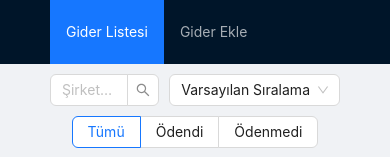
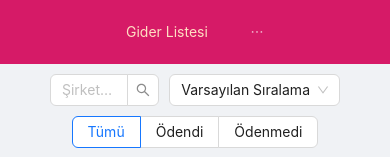
Before and after one commit to tigerweirdo/frontend, a React (Create React App) app: page / in a window 390 px wide. Shown: the top 157 px of the page. Built offline with nearby package versions, Linux system fonts and the light colour scheme; no server answers.

Commit message:
tasarım güncellemeleri

```diff
--- a/src/App.css
+++ b/src/App.css
@@ -68,7 +68,15 @@ body, #root, .ant-layout {
   .radio{
     margin-bottom: 10px;
   }
+  .header-logo {
+display: none;  }
 
+.header-container {
+  display: flex;
+  align-items: center;
+  background-color: #d61a67;
+  justify-content: center;
+}
 }
 .select-and-radio-container {
   display: flex;
@@ -114,3 +122,44 @@ body, #root, .ant-layout {
 .borc-ozet-info-text {
   margin-left: 8px;
 }
+
+.header-container {
+  display: flex;
+  align-items: center;
+  background-color: #d61a67;
+}
+
+.header-logo {
+  height: 52px; /* Logonun yüksekliğini ayarlayın */
+}
+.header-container {
+  display: flex;
+  justify-content: space-between;
+  align-items: center;
+  height: 64px; /* Ant Design'ın varsayılan header yüksekliği */
+}
+
+.header-container .ant-menu-item:hover {
+  background-color: #e57373 !important; /* Özelleştirilmiş hover arka plan rengi */
+}
+
+.header-logo {
+  height: 52px; /* Logonun yüksekliğini ayarlayın */
+  margin-right: 20px; /* Sağdaki boşluk */
+}
+
+/* Ekran genişliği 768px'den küçük olduğunda menü öğeleri için stiller */
+@media (max-width: 768px) {
+  .header-container .ant-menu {
+    justify-content: flex-end; /* Menü öğelerini sağa hizala */
+  }
+
+  .header-container {
+    flex-direction: column; /* Küçük ekranlarda dikey hizalama */
+  }
+
+  .header-container .ant-menu {
+    width: 100%; /* Menüyü genişlet */
+    justify-content: space-between; /* Menü öğelerini kenarlara hizala */
+  }
+}
--- a/src/App.js
+++ b/src/App.js
@@ -14,20 +14,24 @@ function App() {
   return (
     <Router>
       <Layout className="layout">
-        <Header>
+        <Header style={{ backgroundColor: '#d61a67' }} >
           <div className="logo" />
-          <Menu theme="dark" mode="horizontal" defaultSelectedKeys={['1']}>
-            <Menu.Item key="1">
-              <Link to="/">Gider Listesi</Link>
-            </Menu.Item>
-            <Menu.Item key="2">
-              <Link to="/borc-ekle">Gider Ekle</Link>
-            </Menu.Item>
-          </Menu>
+          <Header className="header-container">
+  <div className="logo" />
+  <Menu  style={{ backgroundColor: '#d61a67', color: '#ffdec2',flex: 1 }} theme="dark" mode="horizontal" defaultSelectedKeys={['1']}>
+    <Menu.Item  style={{ backgroundColor: '#d61a67', color: '#ffdec2' }} key="1">
+      <Link to="/">Gider Listesi</Link>
+    </Menu.Item>
+    <Menu.Item  style={{ backgroundColor: '#d61a67', color: '#ffdec2' }} key="2">
+      <Link to="/borc-ekle">Gider Ekle</Link>
+    </Menu.Item>
+  </Menu>
+  <img src="/oytun.png" alt="Logo" className="header-logo"/>
+</Header>
         </Header>
         <Content style={{ padding: '0 50px' }}>
           <div className="site-layout-content">
-            <Routes> {/* Burada Switch yerine Routes kullanıldı */}
+            <Routes>
               <Route path="/borc-ekle" element={<BorcEkle />} />
               <Route path="/" element={<BorcListesi />} />
             </Routes>
```
Also changed, not shown: public/oytun.png (added).
